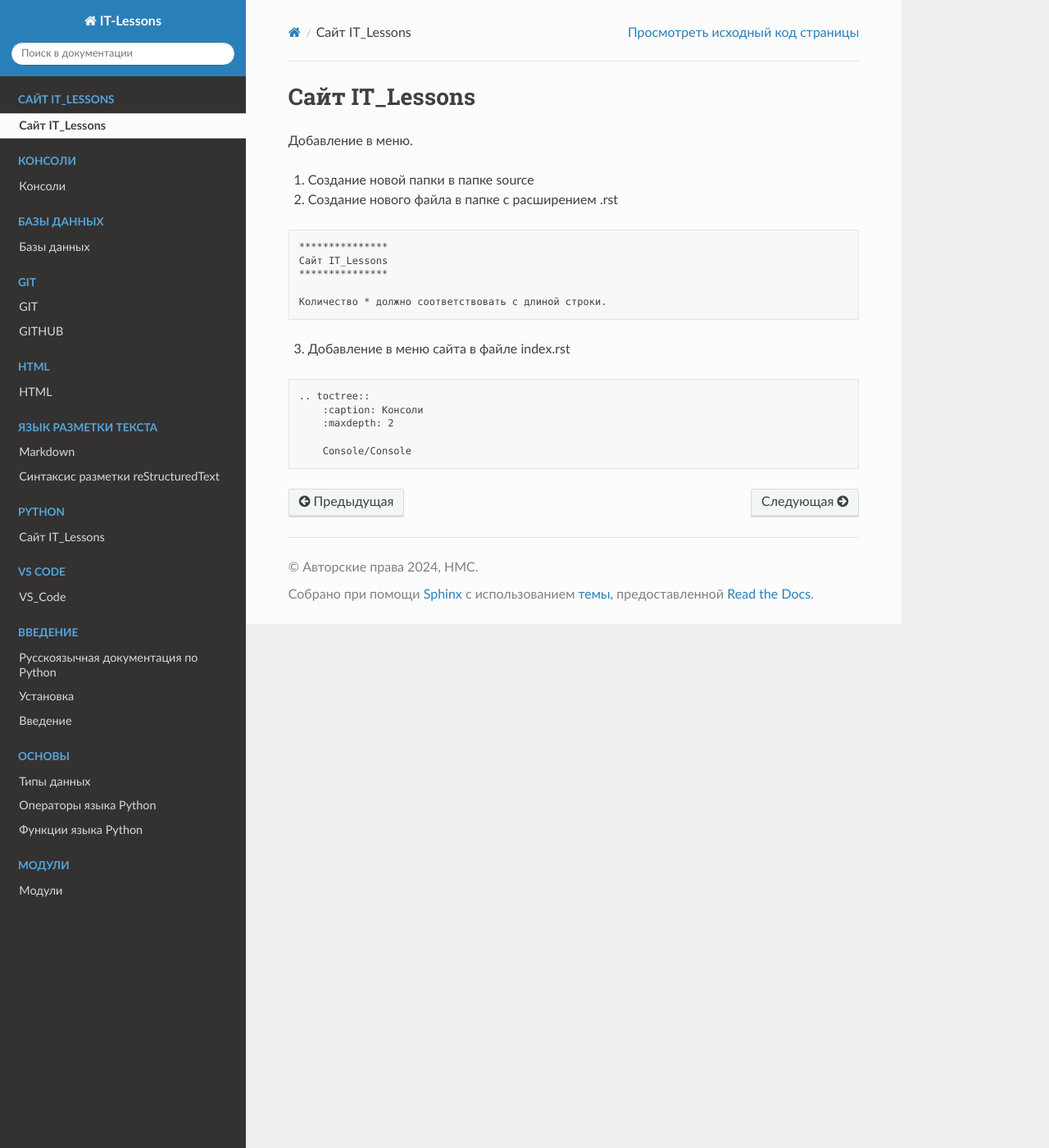
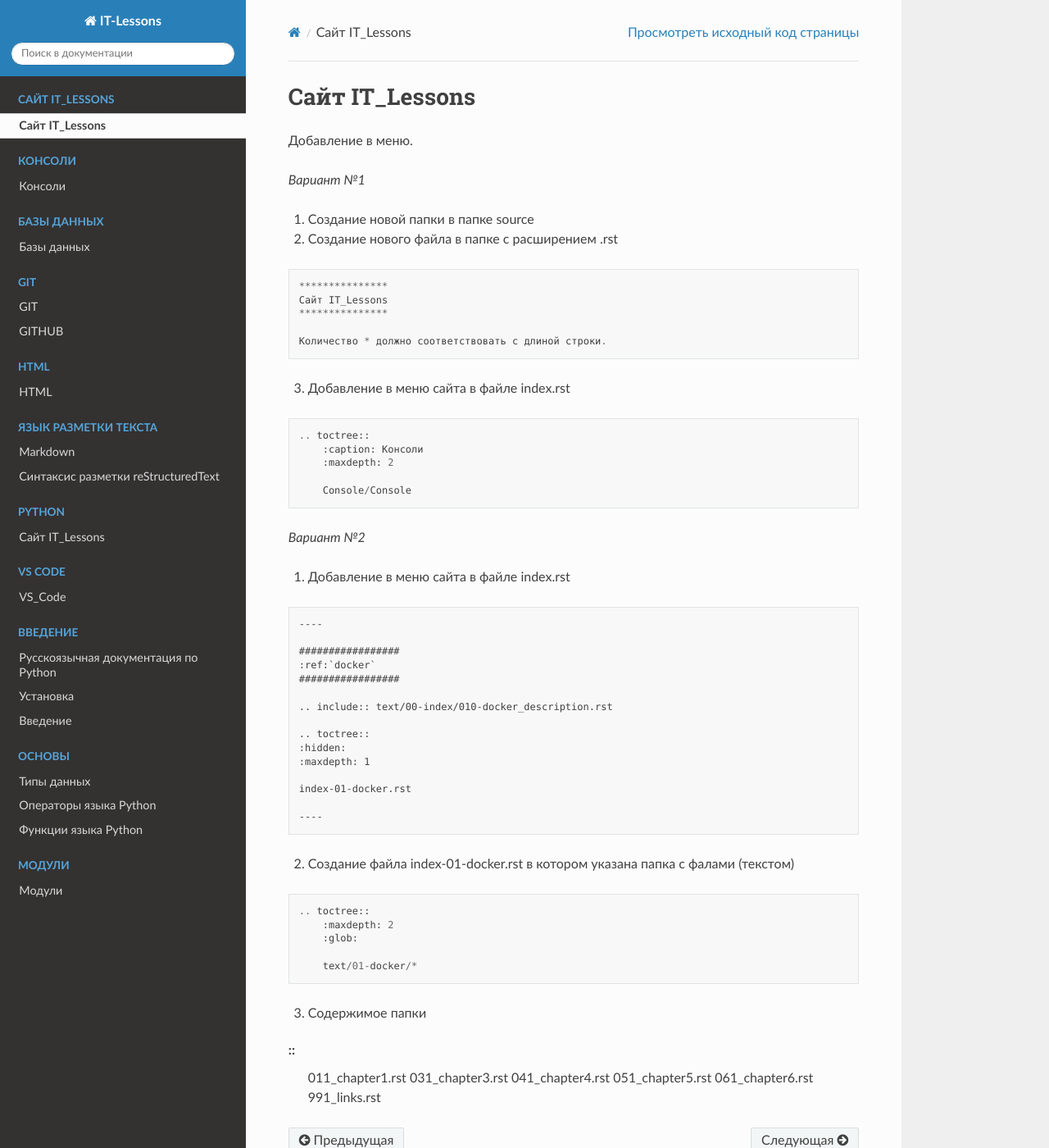
Before and after one commit to NMSprog/5_ITL, a Sphinx documentation site: the page built from source/Readthedocs/Readthedocs.rst, in a window 1280 px wide and 1400 px high. Shown: the whole window at 82% size. Built offline with Sphinx 7.4.7 and the Read the Docs theme 2.0.0, drawn with Linux system fonts in a browser that asks for light colours.

Commit message:
Изменение Сайта

```diff
--- a/source/Readthedocs/Readthedocs.rst
+++ b/source/Readthedocs/Readthedocs.rst
@@ -5,10 +5,12 @@
 
 Добавление в меню.
 
+*Вариант №1*
+
 1. Создание новой папки в папке source
 2. Создание нового файла в папке с расширением .rst
 
-.. code:: markdown
+::
 
     ***************
     Сайт IT_Lessons
@@ -18,10 +20,52 @@
 
 3. Добавление в меню сайта в файле index.rst
 
-.. code:: markdown
+::
 
     .. toctree::
         :caption: Консоли
         :maxdepth: 2
 
         Сonsole/Сonsole
+
+*Вариант №2*
+
+1. Добавление в меню сайта в файле index.rst
+
+::
+
+    ----
+
+    #################
+    :ref:`docker`
+    #################
+
+    .. include:: text/00-index/010-docker_description.rst
+
+    .. toctree::
+    :hidden:
+    :maxdepth: 1
+
+    index-01-docker.rst
+
+    ----
+
+2. Создание файла index-01-docker.rst в котором указана папка с фалами (текстом)
+
+.. code::
+
+    .. toctree::
+        :maxdepth: 2
+        :glob:
+
+        text/01-docker/*
+
+3. Содержимое папки
+
+::
+    011_chapter1.rst
+    031_chapter3.rst
+    041_chapter4.rst
+    051_chapter5.rst
+    061_chapter6.rst
+    991_links.rst
```
